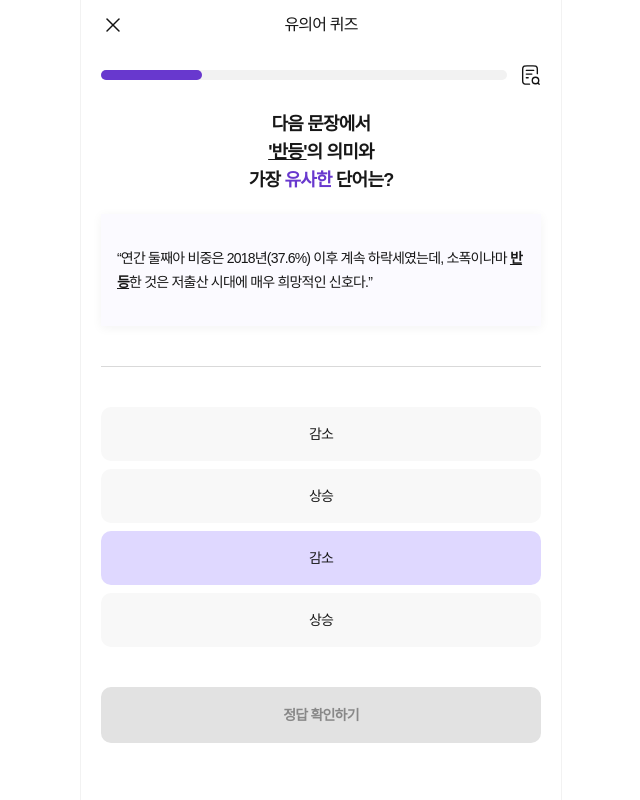
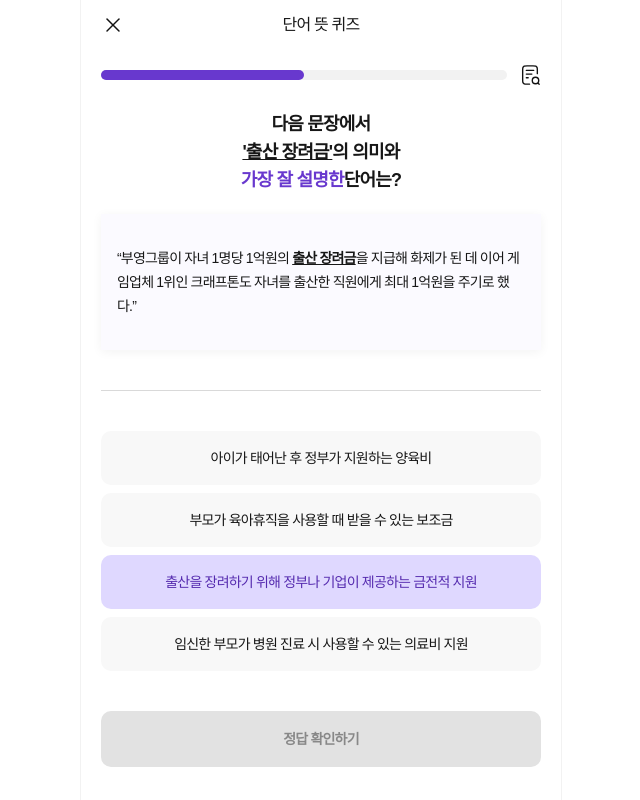
Before and after one commit to POTENDAY-NEWQUIZ/NEWQUIZ-FE, a Next.js app: page /quiz in a window 1280 px wide. Shown: the whole page, without its empty margins (319-959 px from the left). Built offline with nearby package versions, Linux system fonts and the light colour scheme; a web font is replaced by a local one.

Commit message:
[feat] : 단어 뜻 퀴즈 생성 및 구현

```diff
--- a/src/app/quiz/page.tsx
+++ b/src/app/quiz/page.tsx
@@ -1,34 +1,11 @@
-import Header from "@components/header";
-import ProgressiveBar from "@components/quiz/progressive-bar";
-import EventButton from "@components/button/event-button";
-import Blank from "@components/button/blank";
-
-import cancel from "@assets/svg/cancel.svg";
-import hint from "@assets/svg/hint.svg";
 import WordQuiz1 from "@container/word-quiz-1";
+import WordQuiz2 from "@container/word-quiz-2";
 
 const Quiz = () => {
   return (
     <main>
-      {/* 헤더 구역 */}
-      <Header
-        title="유의어 퀴즈"
-        leftChild={<EventButton icon={cancel} command="back" />}
-        rightChild={<Blank />}
-      />
-
-      {/* 프로그레시브 바 구역 */}
-      <section className="pt-16 mx-5 flex items-center gap-3">
-        <ProgressiveBar total={4} current={1} />
-        <EventButton icon={hint} command="" />
-      </section>
-
-      {/* 퀴즈 구역 */}
-      <section>
-        <WordQuiz1 />
-      </section>
-
-      {/* 버튼 구역 */}
+      {/* <WordQuiz1 /> */}
+      <WordQuiz2 />
     </main>
   );
 };
--- a/src/components/quiz/quiz-select.tsx
+++ b/src/components/quiz/quiz-select.tsx
@@ -2,14 +2,14 @@ import { IQuizSelect } from "@interface/props";
 
 const QuizSelect = ({ text, type }: IQuizSelect) => {
   const selectClass = {
-    click: "bg-[#DFD8FF] color-lavender",
+    click: "bg-[#DFD8FF] text-lavender",
     unclick: "bg-[#F8F8F8]",
   };
 
   return (
     <div className="mx-5">
       <button
-        className={`w-full h-[54px] rounded-[10px] font-medium text-sm ${selectClass[type]}`}
+        className={`w-full py-[17px] px-5 rounded-[10px] font-medium text-sm ${selectClass[type]}`}
       >
         {text}
       </button>
--- a/src/container/word-quiz-1.tsx
+++ b/src/container/word-quiz-1.tsx
@@ -1,9 +1,29 @@
+import ProgressiveBar from "@components/quiz/progressive-bar";
+import Header from "@components/header";
+import Blank from "@components/button/blank";
+import EventButton from "@components/button/event-button";
+import QuizSelect from "@components/quiz/quiz-select";
 import Button from "@components/button/button";
-import QuizSelect from "@components/quiz/quiz-select";
+
+import cancel from "@assets/svg/cancel.svg";
+import hint from "@assets/svg/hint.svg";
 
 const WordQuiz1 = () => {
   return (
     <>
+      {/* 헤더 구역 */}
+      <Header
+        title="유의어 퀴즈"
+        leftChild={<EventButton icon={cancel} command="back" />}
+        rightChild={<Blank />}
+      />
+
+      {/* 프로그레시브 바 구역 */}
+      <section className="pt-16 mx-5 flex items-center gap-3">
+        <ProgressiveBar total={4} current={1} />
+        <EventButton icon={hint} command="" />
+      </section>
+
       {/* 문제 영역 */}
       <section className="mt-6 mx-5">
         <div className="text-center font-semibold text-lg mb-5">
@@ -11,7 +31,7 @@ const WordQuiz1 = () => {
           <br />
           <span className="underline">'반등'</span>의 의미와
           <br />
-          가장 <span className="text-point-lavender">유사한</span>{" "}
+          가장 <span className="text-point-lavender">유사한</span>
           단어는?
         </div>
 
--- a/src/container/word-quiz-2.tsx
+++ b/src/container/word-quiz-2.tsx
@@ -0,0 +1,76 @@
+import ProgressiveBar from "@components/quiz/progressive-bar";
+import Header from "@components/header";
+import Blank from "@components/button/blank";
+import EventButton from "@components/button/event-button";
+import QuizSelect from "@components/quiz/quiz-select";
+import Button from "@components/button/button";
+
+import cancel from "@assets/svg/cancel.svg";
+import hint from "@assets/svg/hint.svg";
+
+const WordQuiz2 = () => {
+  return (
+    <>
+      {/* 헤더 구역 */}
+      <Header
+        title="단어 뜻 퀴즈"
+        leftChild={<EventButton icon={cancel} command="back" />}
+        rightChild={<Blank />}
+      />
+
+      {/* 프로그레시브 바 구역 */}
+      <section className="pt-16 mx-5 flex items-center gap-3">
+        <ProgressiveBar total={4} current={2} />
+        <EventButton icon={hint} command="" />
+      </section>
+
+      {/* 문제 영역 */}
+      <section className="mt-6 mx-5">
+        <div className="text-center font-semibold text-lg mb-5">
+          다음 문장에서
+          <br />
+          <span className="underline">'출산 장려금'</span>의 의미와
+          <br />
+          <span className="text-point-lavender">가장 잘 설명한</span>
+          단어는?
+        </div>
+
+        <div className="px-4 py-8 bg-mist-lavender text-sm shadow-default leading-6">
+          “부영그룹이 자녀 1명당 1억원의{" "}
+          <span className="underline font-bold">출산 장려금</span>을
+          지급해 화제가 된 데 이어 게임업체 1위인 크래프톤도 자녀를
+          출산한 직원에게 최대 1억원을 주기로 했다.”
+        </div>
+      </section>
+
+      <hr className="mx-5 my-10 border-t-[1px] border-[#D9D9D9]" />
+
+      {/* 보기 영역 - 데이터 받아오면 배열로 해야 함 */}
+      <section className="flex flex-col gap-2">
+        <QuizSelect
+          text="아이가 태어난 후 정부가 지원하는 양육비"
+          type="unclick"
+        />
+        <QuizSelect
+          text="부모가 육아휴직을 사용할 때 받을 수 있는 보조금"
+          type="unclick"
+        />
+        <QuizSelect
+          text="출산을 장려하기 위해 정부나 기업이 제공하는 금전적 지원"
+          type="click"
+        />
+        <QuizSelect
+          text="임신한 부모가 병원 진료 시 사용할 수 있는 의료비 지원"
+          type="unclick"
+        />
+      </section>
+
+      {/* 버튼 영역 */}
+      <section className="mt-10 mb-5">
+        <Button text="정답 확인하기" type="inactive" />
+      </section>
+    </>
+  );
+};
+
+export default WordQuiz2;
```
